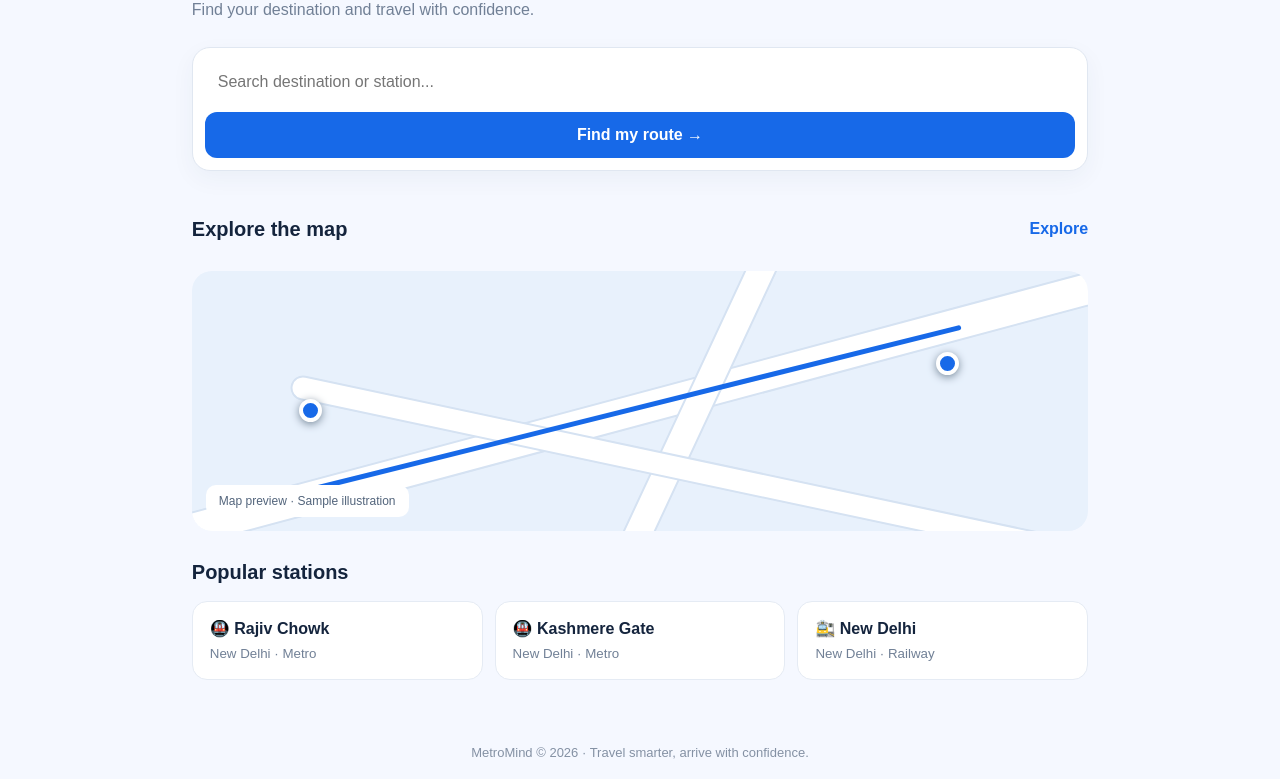
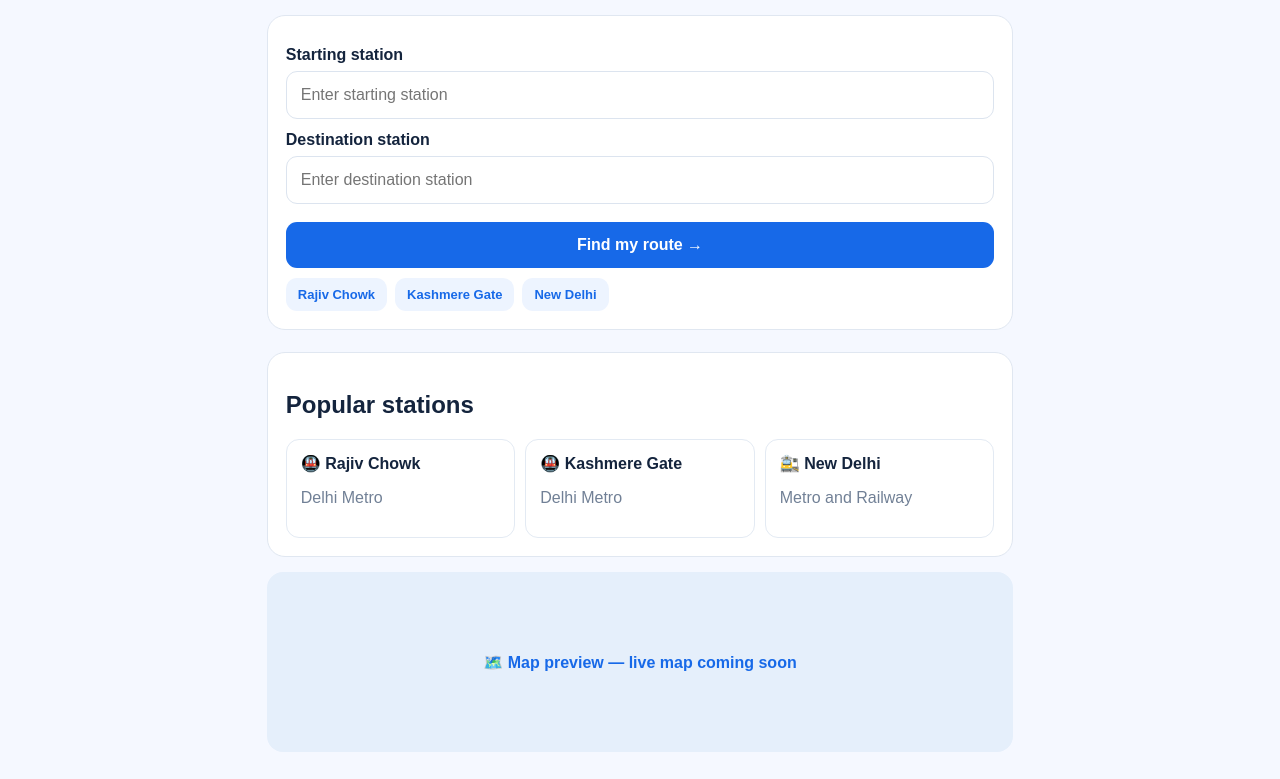
Before and after one commit to aryan135787-dev/metromind, a plain HTML site: page index.html in a window 1280 px wide. Shown: the part 226-1005 px from the top of the page. Drawn offline with Linux system fonts and the light colour scheme.

Commit message:
Update index.html

```diff
--- a/index.html
+++ b/index.html
@@ -3,123 +3,108 @@
 <html lang="en">
 <head>
 <meta charset="UTF-8">
-<meta name="viewport" content="width=device-width, initial-scale=1.0">
+<meta name="viewport" content="width=device-width, initial-scale=1">
 <meta name="theme-color" content="#f5f8ff">
-<title>MetroMind - Your Journey, Made Easier</title>
+<title>MetroMind</title>
 <style>
 *{box-sizing:border-box}
 body{margin:0;background:#f5f8ff;color:#14243d;font-family:Arial,sans-serif}
-header{display:flex;align-items:center;justify-content:space-between;padding:20px 6%;background:white}
-.brand{display:flex;align-items:center;gap:10px;font-size:23px;font-weight:800}
-.logo{background:#1769e8;color:white;border-radius:12px;padding:10px}
-.profile{border:0;background:#eef4ff;color:#1769e8;border-radius:50%;width:42px;height:42px;font-size:20px}
-main{max-width:1050px;margin:auto;padding:35px 6%}
-h1{font-size:34px;margin:8px 0}
-.sub{color:#718096;margin-bottom:28px}
-.searchbox{background:white;border:1px solid #e0e7f1;border-radius:18px;padding:12px;box-shadow:0 8px 25px #16365b0c}
-.searchbox input{width:100%;border:0;outline:0;font-size:16px;padding:13px;color:#14243d}
-.searchbtn,.primary{background:#1769e8;color:white;border:0;padding:14px 20px;border-radius:12px;font-size:16px;font-weight:700;cursor:pointer}
-.searchbtn{width:100%;margin-top:8px}
-.section{margin-top:30px}
-.sectionhead{display:flex;justify-content:space-between;align-items:center}
-h2{font-size:20px}
-.link{color:#1769e8;font-weight:700;cursor:pointer}
-.map{height:260px;background:#e8f1fc;border-radius:20px;position:relative;overflow:hidden;margin-top:14px}
-.road{position:absolute;background:white;border:2px solid #d5e2f2;border-radius:40px}
-.r1{width:130%;height:34px;top:42%;left:-10%;transform:rotate(-15deg)}
-.r2{width:30px;height:130%;top:-15%;left:55%;transform:rotate(25deg)}
-.r3{width:100%;height:25px;top:75%;left:10%;transform:rotate(12deg)}
-.route{position:absolute;width:75%;height:5px;background:#1769e8;top:52%;left:12%;transform:rotate(-14deg);border-radius:10px}
-.pin{position:absolute;background:#1769e8;color:white;border:4px solid white;border-radius:50%;width:23px;height:23px;box-shadow:0 2px 8px #789}
-.p1{top:49%;left:12%}.p2{top:31%;left:83%}
-.maplabel{position:absolute;bottom:14px;left:14px;background:white;padding:9px 13px;border-radius:10px;font-size:12px;color:#52647b}
-.stations{display:grid;grid-template-columns:repeat(auto-fit,minmax(190px,1fr));gap:12px;margin-top:14px}
-.station{background:white;border:1px solid #e5ebf4;padding:17px;border-radius:15px}
-.station b{display:block;margin-bottom:6px}
-.station small{color:#718096}
-.result{margin-top:14px;background:white;border:1px solid #e1e8f2;padding:17px;border-radius:15px;display:none}
-.journey{margin-top:18px;background:#eaf2ff;border-radius:18px;padding:20px;display:none}
-.journey h3{margin-top:0}
+header{padding:18px 6%;background:white;display:flex;justify-content:space-between;align-items:center}
+.brand{font-size:23px;font-weight:800}
+.logo{background:#1769e8;color:white;padding:9px 12px;border-radius:11px;margin-right:8px}
+main{max-width:900px;margin:auto;padding:30px 6%}
+h1{font-size:32px;margin-bottom:8px}
+.muted{color:#718096}
+.panel{background:white;border:1px solid #e0e7f1;border-radius:18px;padding:18px;margin-top:22px}
+label{display:block;font-weight:700;margin:12px 0 7px}
+input{width:100%;padding:14px;border:1px solid #dce4ef;border-radius:11px;font-size:16px}
+button{border:0;border-radius:11px;padding:14px;background:#1769e8;color:white;font-size:16px;font-weight:700;cursor:pointer}
+.primary{width:100%;margin-top:18px}
+.suggestions{display:flex;flex-wrap:wrap;gap:8px;margin-top:10px}
+.suggestions button{background:#edf4ff;color:#1769e8;padding:9px 12px;font-size:13px}
+#result{display:none;margin-top:18px;background:#eaf2ff;border-radius:15px;padding:18px}
+.station-list{display:grid;grid-template-columns:repeat(auto-fit,minmax(180px,1fr));gap:10px;margin-top:14px}
+.station{background:white;border:1px solid #e3eaf3;border-radius:13px;padding:14px}
+.map{height:180px;background:#e5effb;border-radius:16px;margin-top:15px;display:flex;align-items:center;justify-content:center;color:#1769e8;font-weight:700}
 footer{text-align:center;color:#8491a4;padding:30px;font-size:13px}
-@media(max-width:600px){main{padding:25px 5%}h1{font-size:28px}.map{height:220px}}
 </style>
 </head>
 <body>
 <header>
- <div class="brand"><span class="logo">M</span> MetroMind</div>
- <button class="profile" onclick="alert('Account options coming soon!')" aria-label="Profile">👤</button>
+<div class="brand"><span class="logo">M</span>MetroMind</div>
+<span>🚇</span>
 </header>
+<main>
+<p style="color:#1769e8;font-weight:bold">YOUR JOURNEY. YOUR TIME. YOUR PEACE OF MIND.</p>
+<h1>Plan your journey</h1>
+<p class="muted">Find your Delhi Metro stations and plan your trip.</p>
 
-<main>
- <p style="color:#1769e8;font-weight:700">YOUR JOURNEY. YOUR TIME. YOUR PEACE OF MIND.</p>
- <h1>Where are you going?</h1>
- <p class="sub">Find your destination and travel with confidence.</p>
+<div class="panel">
+<label for="from">Starting station</label>
+<input id="from" list="stations" placeholder="Enter starting station">
+<label for="to">Destination station</label>
+<input id="to" list="stations" placeholder="Enter destination station">
 
- <div class="searchbox">
-  <input id="destination" type="text" placeholder="Search destination or station..." list="places">
-  <datalist id="places">
+<datalist id="stations">
 <option value="Rajiv Chowk">
+<option value="Kashmere Gate">
 <option value="New Delhi">
-   <option value="Kashmere Gate">
+<option value="Chandni Chowk">
+<option value="Central Secretariat">
 <option value="Dwarka">
-   <option value="Central Secretariat">
+<option value="Dwarka Sector 21">
+<option value="Hauz Khas">
+<option value="Botanical Garden">
+<option value="Noida Sector 18">
+<option value="Lajpat Nagar">
+<option value="AIIMS">
+<option value="Karol Bagh">
+<option value="Mandi House">
+<option value="Yamuna Bank">
+<option value="Janakpuri West">
+<option value="Kalkaji Mandir">
+<option value="Violet Line">
 </datalist>
-  <button class="searchbtn" onclick="findRoute()">Find my route →</button>
- </div>
 
- <div class="result" id="result"></div>
-
- <div class="section">
-  <div class="sectionhead">
-   <h2>Explore the map</h2>
-   <span class="link" onclick="alert('Full interactive map coming soon!')">Explore</span>
-  </div>
-  <div class="map">
-   <div class="road r1"></div><div class="road r2"></div><div class="road r3"></div>
-   <div class="route"></div>
-   <div class="pin p1"></div><div class="pin p2"></div>
-   <div class="maplabel">Map preview · Sample illustration</div>
+<button class="primary" onclick="planJourney()">Find my route →</button>
+<div class="suggestions">
+<button onclick="quick('Rajiv Chowk')">Rajiv Chowk</button>
+<button onclick="quick('Kashmere Gate')">Kashmere Gate</button>
+<button onclick="quick('New Delhi')">New Delhi</button>
 </div>
 </div>
 
- <div class="section">
+<div id="result"></div>
+
+<section class="panel">
 <h2>Popular stations</h2>
-  <div class="stations">
-   <div class="station"><b>🚇 Rajiv Chowk</b><small>New Delhi · Metro</small></div>
-   <div class="station"><b>🚇 Kashmere Gate</b><small>New Delhi · Metro</small></div>
-   <div class="station"><b>🚉 New Delhi</b><small>New Delhi · Railway</small></div>
+<div class="station-list">
+<div class="station">🚇 <b>Rajiv Chowk</b><p class="muted">Delhi Metro</p></div>
+<div class="station">🚇 <b>Kashmere Gate</b><p class="muted">Delhi Metro</p></div>
+<div class="station">🚉 <b>New Delhi</b><p class="muted">Metro and Railway</p></div>
 </div>
- </div>
+</section>
 
- <div class="journey" id="journey">
-  <h3>Journey started!</h3>
-  <p id="journeytext"></p>
-  <p>Demo journey only — GPS and real station tracking are not connected yet.</p>
-  <button class="primary" onclick="endJourney()">End demo journey</button>
- </div>
+<div class="map">🗺️ Map preview — live map coming soon</div>
 </main>
-
 <footer>MetroMind © 2026 · Travel smarter, arrive with confidence.</footer>
 
 <script>
-let selectedDestination="";
-function findRoute(){
- const value=document.getElementById("destination").value.trim();
+function quick(name){
+ document.getElementById("to").value=name;
+ document.getElementById("to").focus();
+}
+function planJourney(){
+ const from=document.getElementById("from").value.trim();
+ const to=document.getElementById("to").value.trim();
  const result=document.getElementById("result");
- if(!value){alert("Please enter a destination.");return;}
- selectedDestination=value;
+ if(!from||!to){alert("Please enter both stations.");return;}
+ if(from.toLowerCase()===to.toLowerCase()){alert("Choose two different stations.");return;}
  result.style.display="block";
- result.innerHTML="<b>Destination selected: "+escapeHTML(value)+"</b><p>Route planning will be connected to verified transport data in a future version.</p><button class='primary' onclick='startJourney()'>Start demo journey</button>";
+ result.innerHTML="<h2>Journey selected</h2><p><b>From:</b> "+safe(from)+"</p><p><b>To:</b> "+safe(to)+"</p><p>Station selection is working. Verified route, interchange and travel-time data are not connected yet.</p>";
+ result.scrollIntoView({behavior:"smooth"});
 }
-function startJourney(){
- document.getElementById("journey").style.display="block";
- document.getElementById("journeytext").textContent="Your selected destination is "+selectedDestination+".";
- document.getElementById("journey").scrollIntoView({behavior:"smooth"});
-}
-function endJourney(){
- document.getElementById("journey").style.display="none";
-}
-function escapeHTML(s){
+function safe(s){
  return s.replace(/[&<>"']/g,c=>({"&":"&amp;","<":"&lt;",">":"&gt;",'"':"&quot;","'":"&#39;"}[c]));
 }
 </script>
```
Lines whose indentation alone changed are shown as unchanged.
